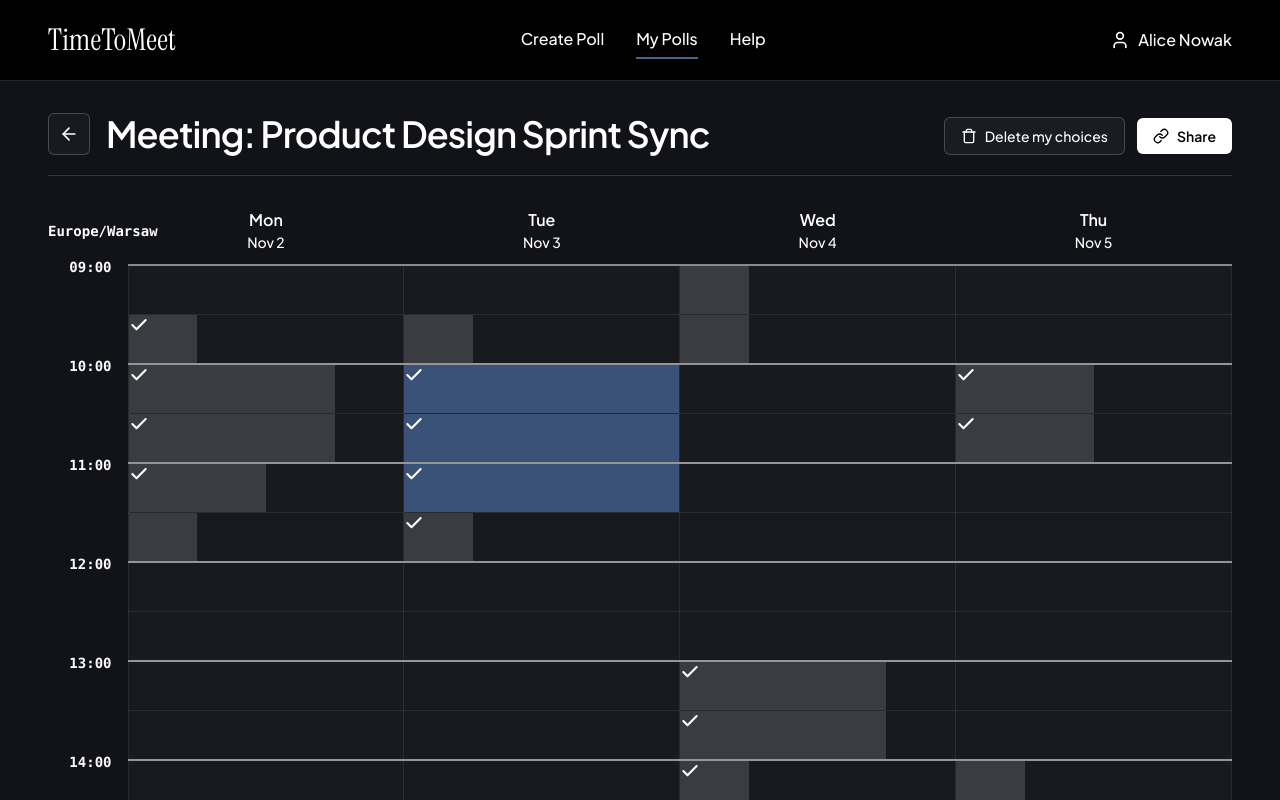
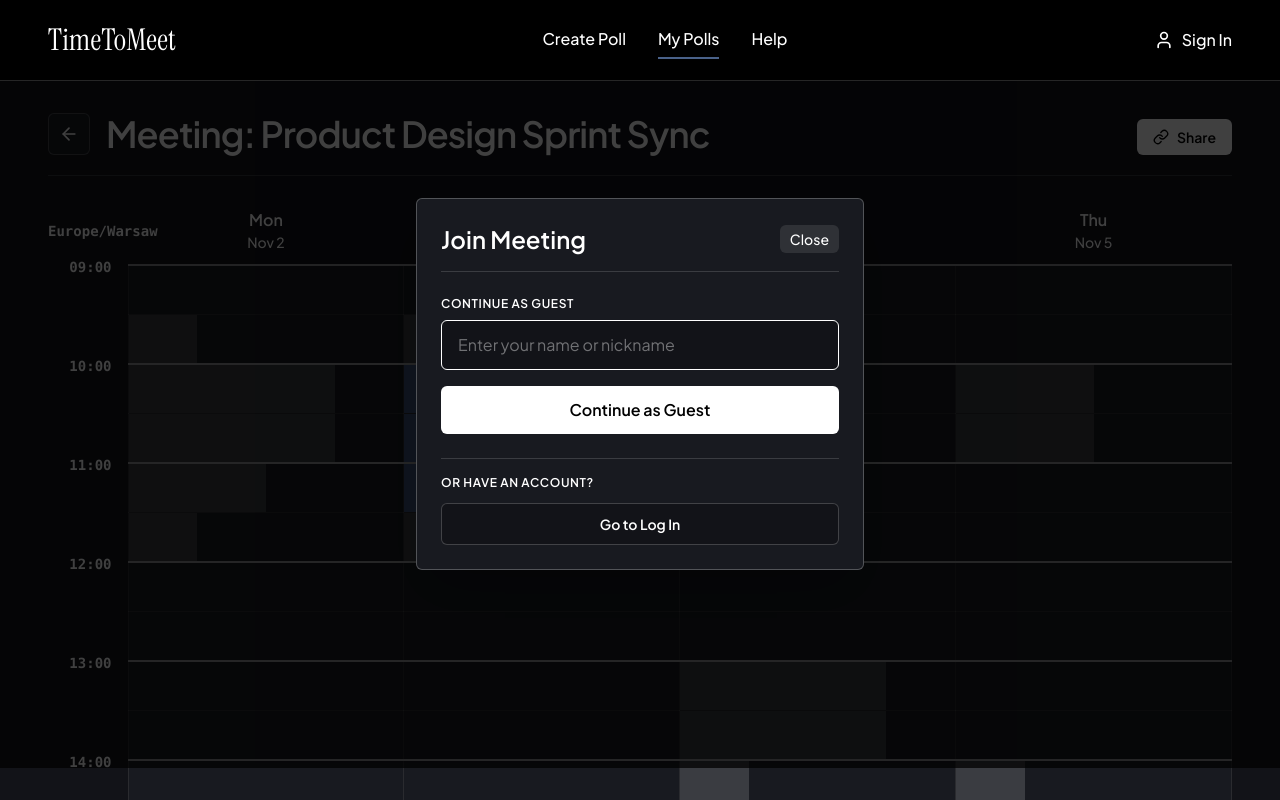
Before and after one commit to Stachu1203/TimeToMeet, a React (Vite) app in the folder frontend/: page / in a window 1280 px wide. Both pictures are taken after a click on the button 640 px from the left and 273 px from the top of the page. Shown: the top 800 px of the page. Built offline with nearby package versions, Linux system fonts and the light colour scheme.

Commit message:
Added guest modal

```diff
--- a/frontend/src/App.tsx
+++ b/frontend/src/App.tsx
@@ -5,12 +5,12 @@ import { HomePage } from "./components/HomePage";
 import { UserIcon } from "./components/Icons";
 import { LoginPage } from "./components/LoginPage";
 import { SessionPage } from "./components/SessionPage";
-import { DEMO_USERS, INITIAL_SESSIONS } from "./mockData";
+import { INITIAL_SESSIONS } from "./mockData";
 import type { GroupCreatePayload, GroupSession, PageName, User } from "./types";
 
 function App() {
   const [sessions, setSessions] = useState<GroupSession[]>(INITIAL_SESSIONS);
-  const [currentUser, setCurrentUser] = useState<User | null>(DEMO_USERS[0]);
+  const [currentUser, setCurrentUser] = useState<User | null>(null);
   const [activeSessionId, setActiveSessionId] = useState<string>(
     INITIAL_SESSIONS[0].id,
   );
@@ -34,15 +34,19 @@ function App() {
     setPage("home");
   };
 
-  const handleCreateGroup = (payload: GroupCreatePayload) => {
+  const handleCreateGroup = (
+    payload: GroupCreatePayload,
+    creatorOverride?: User,
+  ) => {
     const newId = crypto.randomUUID
       ? crypto.randomUUID()
       : `session-${Date.now()}`;
 
-    const creator = currentUser ?? {
-      id: "u-admin",
-      name: "Organizer",
-    };
+    const creator = creatorOverride ??
+      currentUser ?? {
+        id: "u-admin",
+        name: "Organizer",
+      };
 
     const todayStr = new Date().toISOString().slice(0, 10);
 
@@ -179,6 +183,9 @@ function App() {
 
         {page === "create" && (
           <CreateGroupPage
+            currentUser={currentUser}
+            onSelectUser={setCurrentUser}
+            onOpenLogin={() => setPage("login")}
             onCreateGroup={handleCreateGroup}
             onCancel={() => setPage("home")}
           />
@@ -189,6 +196,7 @@ function App() {
             key={`${activeSession.id}-${currentUser?.id ?? "guest"}`}
             session={activeSession}
             currentUser={currentUser}
+            onSelectUser={setCurrentUser}
             onSaveUserSlots={handleSaveUserSlots}
             onClearUserSlots={handleClearUserSlots}
             onOpenLogin={() => setPage("login")}
--- a/frontend/src/components/CreateGroupPage.tsx
+++ b/frontend/src/components/CreateGroupPage.tsx
@@ -1,9 +1,13 @@
 import { useState } from 'react';
-import type { GroupCreatePayload } from '../types';
+import type { GroupCreatePayload, User } from '../types';
 import { ChevronLeftIcon, ChevronRightIcon } from './Icons';
+import { IdentityModal } from './IdentityModal';
 
 interface CreateGroupPageProps {
-  onCreateGroup: (payload: GroupCreatePayload) => void;
+  currentUser: User | null;
+  onSelectUser: (user: User) => void;
+  onOpenLogin: () => void;
+  onCreateGroup: (payload: GroupCreatePayload, creatorOverride?: User) => void;
   onCancel: () => void;
 }
 
@@ -23,13 +27,21 @@ const TIMEZONES = [
 
 const WEEKDAYS = ['Mon', 'Tue', 'Wed', 'Thu', 'Fri', 'Sat', 'Sun'];
 
-export function CreateGroupPage({ onCreateGroup, onCancel }: CreateGroupPageProps) {
+export function CreateGroupPage({
+  currentUser,
+  onSelectUser,
+  onOpenLogin,
+  onCreateGroup,
+  onCancel,
+}: CreateGroupPageProps) {
   const [title, setTitle] = useState('');
   const [timezone, setTimezone] = useState('Europe/Warsaw');
   const [gridStartHour, setGridStartHour] = useState('09:00:00');
   const [gridEndHour, setGridEndHour] = useState('17:00:00');
   const [selectedDates, setSelectedDates] = useState<string[]>([]);
   const [error, setError] = useState('');
+  const [showIdentityModal, setShowIdentityModal] = useState(!currentUser);
+  const [pendingPayload, setPendingPayload] = useState<GroupCreatePayload | null>(null);
 
   const [viewYear, setViewYear] = useState(2026);
   const [viewMonth, setViewMonth] = useState(10);
@@ -101,17 +113,46 @@ export function CreateGroupPage({ onCreateGroup, onCancel }: CreateGroupPageProp
     }
 
     setError('');
-    onCreateGroup({
+    const payload: GroupCreatePayload = {
       title: title.trim(),
       timezone,
       grid_start_hour: gridStartHour,
       grid_end_hour: gridEndHour,
       dates: selectedDates,
-    });
+    };
+
+    if (!currentUser) {
+      setPendingPayload(payload);
+      setShowIdentityModal(true);
+      return;
+    }
+
+    onCreateGroup(payload);
+  };
+
+  const handleIdentityConfirm = (user: User) => {
+    onSelectUser(user);
+    setShowIdentityModal(false);
+    if (pendingPayload) {
+      onCreateGroup(pendingPayload, user);
+      setPendingPayload(null);
+    }
   };
 
   return (
-    <form onSubmit={handleSubmit} className="w-full max-w-5xl mx-auto space-y-8">
+    <>
+      {showIdentityModal && !currentUser && (
+        <IdentityModal
+          title="Identify as Poll Creator"
+          onSelectUser={handleIdentityConfirm}
+          onGoToLogin={onOpenLogin}
+          onClose={() => {
+            setShowIdentityModal(false);
+            setPendingPayload(null);
+          }}
+        />
+      )}
+      <form onSubmit={handleSubmit} className="w-full max-w-5xl mx-auto space-y-8">
       <div className="flex items-end justify-between gap-4 border-b border-white/15 pb-5">
         <h1 className="text-3xl sm:text-4xl font-semibold tracking-tight text-white">
           Create Poll
@@ -311,5 +352,6 @@ export function CreateGroupPage({ onCreateGroup, onCancel }: CreateGroupPageProp
         </div>
       </div>
     </form>
+    </>
   );
 }
--- /dev/null
+++ b/frontend/src/components/IdentityModal.tsx
@@ -0,0 +1,103 @@
+import { useState } from "react";
+import { DEMO_USERS } from "../mockData";
+import type { User } from "../types";
+
+interface IdentityModalProps {
+  title: string;
+  onSelectUser: (user: User) => void;
+  onGoToLogin: () => void;
+  onClose?: () => void;
+}
+
+export function IdentityModal({
+  title,
+  onSelectUser,
+  onGoToLogin,
+  onClose,
+}: IdentityModalProps) {
+  const [guestName, setGuestName] = useState("");
+  const [error, setError] = useState("");
+
+  const handleGuestSubmit = (e: React.FormEvent) => {
+    e.preventDefault();
+    const trimmed = guestName.trim();
+    if (!trimmed) {
+      setError("Please enter a guest name.");
+      return;
+    }
+
+    const existingDemo = DEMO_USERS.find(
+      (u) => u.name.toLowerCase() === trimmed.toLowerCase(),
+    );
+
+    const user: User = existingDemo ?? {
+      id: `guest-${trimmed.toLowerCase().replace(/\s+/g, "-")}`,
+      name: trimmed,
+      email: null,
+    };
+
+    setError("");
+    onSelectUser(user);
+  };
+
+  return (
+    <div className="fixed inset-0 z-50 flex items-center justify-center bg-black/75 p-4">
+      <div className="w-full max-w-md rounded-md bg-[#181a20] border border-white/25 p-6 space-y-6 shadow-2xl">
+        <div className="flex items-center justify-between border-b border-white/15 pb-4">
+          <h2 className="text-2xl font-semibold text-white">{title}</h2>
+          {onClose && (
+            <button
+              type="button"
+              onClick={onClose}
+              className="px-2.5 py-1 text-sm font-medium text-white bg-white/10 hover:bg-white/20 rounded-md cursor-pointer"
+            >
+              Close
+            </button>
+          )}
+        </div>
+
+        <form onSubmit={handleGuestSubmit} className="space-y-4">
+          <div>
+            <label className="block text-xs font-semibold uppercase tracking-wider text-white mb-2">
+              Continue as Guest
+            </label>
+            <input
+              type="text"
+              autoFocus
+              value={guestName}
+              onChange={(e) => setGuestName(e.target.value)}
+              placeholder="Enter your name or nickname"
+              className="w-full px-4 py-3 text-base bg-[#121318] text-white placeholder:text-white/40 border border-white/20 rounded-md focus:outline-none focus:border-white transition-colors"
+            />
+          </div>
+
+          {error && (
+            <div className="px-4 py-2.5 text-sm text-white bg-[#121318] border border-white/30 rounded-md">
+              {error}
+            </div>
+          )}
+
+          <button
+            type="submit"
+            className="w-full py-3 px-5 bg-white hover:bg-white/90 text-black text-base font-semibold rounded-md transition-transform active:scale-95 cursor-pointer"
+          >
+            Continue as Guest
+          </button>
+        </form>
+
+        <div className="pt-4 border-t border-white/15 space-y-3">
+          <div className="text-xs font-semibold uppercase tracking-wider text-white">
+            Or have an account?
+          </div>
+          <button
+            type="button"
+            onClick={onGoToLogin}
+            className="w-full py-2.5 px-4 bg-[#121318] hover:bg-white/10 text-white border border-white/20 text-sm font-semibold rounded-md transition-transform active:scale-95 cursor-pointer"
+          >
+            Go to Log In
+          </button>
+        </div>
+      </div>
+    </div>
+  );
+}
--- a/frontend/src/components/SessionPage.tsx
+++ b/frontend/src/components/SessionPage.tsx
@@ -2,6 +2,7 @@ import { useEffect, useMemo, useState } from "react";
 import { formatShortDate, generateTimeLabels, makeSlotKey } from "../mockData";
 import type { GroupSession, User } from "../types";
 import { ArrowLeftIcon, CheckIcon, LinkIcon, TrashIcon } from "./Icons";
+import { IdentityModal } from "./IdentityModal";
 
 // Accessible color palette
 const palette = [
@@ -21,6 +22,7 @@ const palette = [
 interface SessionPageProps {
   session: GroupSession;
   currentUser: User | null;
+  onSelectUser: (user: User) => void;
   onSaveUserSlots: (sessionId: string, user: User, slots: string[]) => void;
   onClearUserSlots: (sessionId: string, userId: string) => void;
   onOpenLogin: () => void;
@@ -52,6 +54,7 @@ const getColor = (userId: string) => {
 export function SessionPage({
   session,
   currentUser,
+  onSelectUser,
   onSaveUserSlots,
   onClearUserSlots,
   onOpenLogin,
@@ -78,6 +81,8 @@ export function SessionPage({
     y: 0,
   });
   const [copiedLink, setCopiedLink] = useState(false);
+  const [showIdentityModal, setShowIdentityModal] = useState(!currentUser);
+  const [pendingSlotKey, setPendingSlotKey] = useState<string | null>(null);
 
   useEffect(() => {
     const handleMouseUp = () => setIsDragging(false);
@@ -85,16 +90,18 @@ export function SessionPage({
     return () => window.removeEventListener("mouseup", handleMouseUp);
   }, []);
 
-  const updateSlotSelection = (nextSet: Set<string>) => {
+  const updateSlotSelection = (nextSet: Set<string>, userOverride?: User) => {
+    const activeUser = userOverride ?? currentUser;
     setMySlots(nextSet);
-    if (currentUser) {
-      onSaveUserSlots(session.id, currentUser, Array.from(nextSet).sort());
+    if (activeUser) {
+      onSaveUserSlots(session.id, activeUser, Array.from(nextSet).sort());
     }
   };
 
   const handleCellMouseDown = (slotKey: string) => {
     if (!currentUser) {
-      onOpenLogin();
+      setPendingSlotKey(slotKey);
+      setShowIdentityModal(true);
       return;
     }
     const alreadySelected = mySlots.has(slotKey);
@@ -202,13 +209,38 @@ export function SessionPage({
     for (const user of session.participants) {
       map.set(user.id, getColor(user.id));
     }
+    if (currentUser) {
+      map.set(currentUser.id, getColor(currentUser.id));
+    }
     return map;
-  }, [session]);
+  }, [session, currentUser]);
 
   const hoveredUsers = hoveredSlot ? (slotUsersMap[hoveredSlot] ?? []) : [];
 
+  const handleIdentityConfirm = (user: User) => {
+    onSelectUser(user);
+    setShowIdentityModal(false);
+    const existingSlots = new Set(session.userSlots[user.id] ?? []);
+    if (pendingSlotKey) {
+      existingSlots.add(pendingSlotKey);
+      setPendingSlotKey(null);
+    }
+    updateSlotSelection(existingSlots, user);
+  };
+
   return (
     <div className="w-full space-y-8">
+      {showIdentityModal && !currentUser && (
+        <IdentityModal
+          title="Join Meeting"
+          onSelectUser={handleIdentityConfirm}
+          onGoToLogin={onOpenLogin}
+          onClose={() => {
+            setShowIdentityModal(false);
+            setPendingSlotKey(null);
+          }}
+        />
+      )}
       <div className="flex flex-col sm:flex-row sm:items-end justify-between gap-4 border-b border-white/15 pb-5">
         <div className="flex items-center gap-4">
           <button
```
